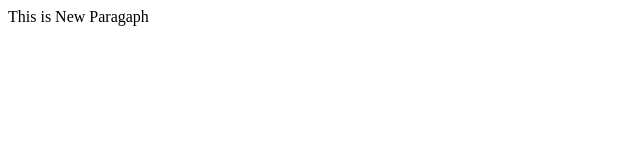
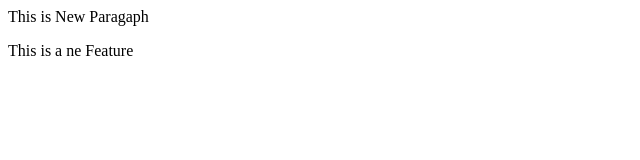
Before and after one commit to tasnuba-tarannum-taha/Localrepo, a plain HTML site: page index.html in a window 1280 px wide. Shown: the whole page, without its empty margins (0-640 px from the left). Drawn offline with Linux system fonts and the light colour scheme.

Commit message:
New feature

```diff
--- a/index.html
+++ b/index.html
@@ -1 +1,2 @@
 <p>This is New Paragaph</p>
+<p>This is a ne Feature</p>
```
